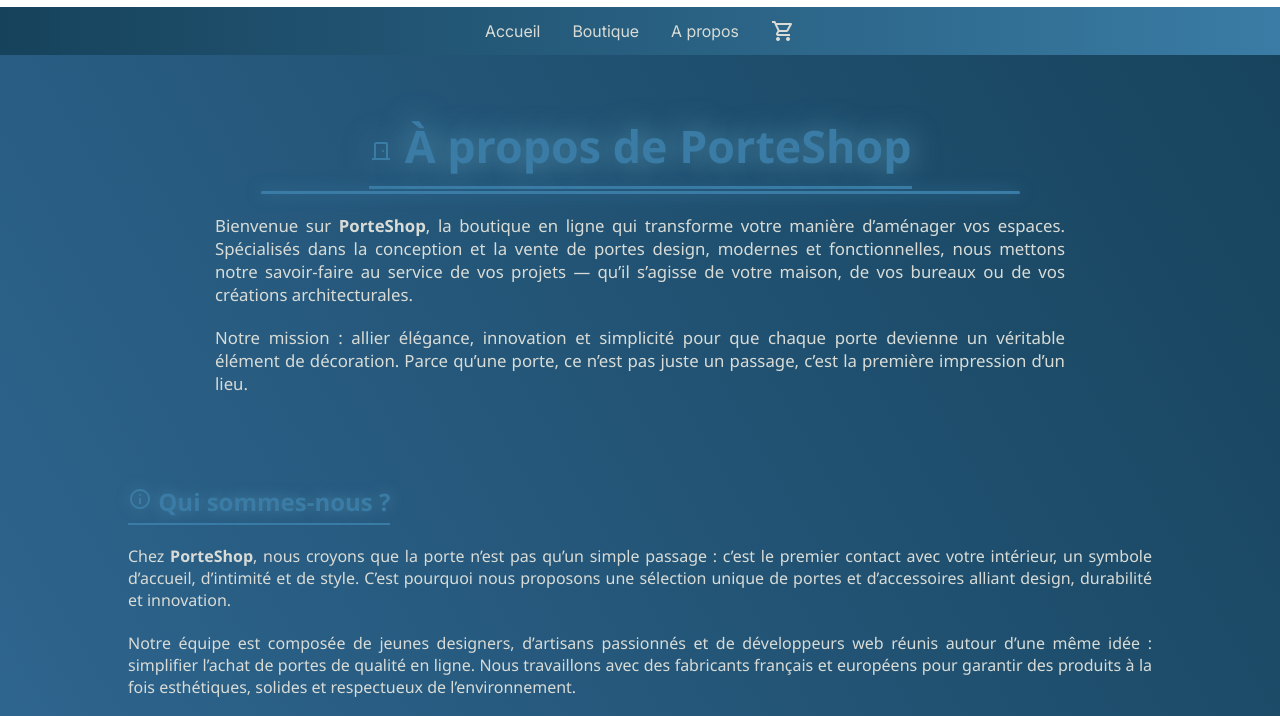
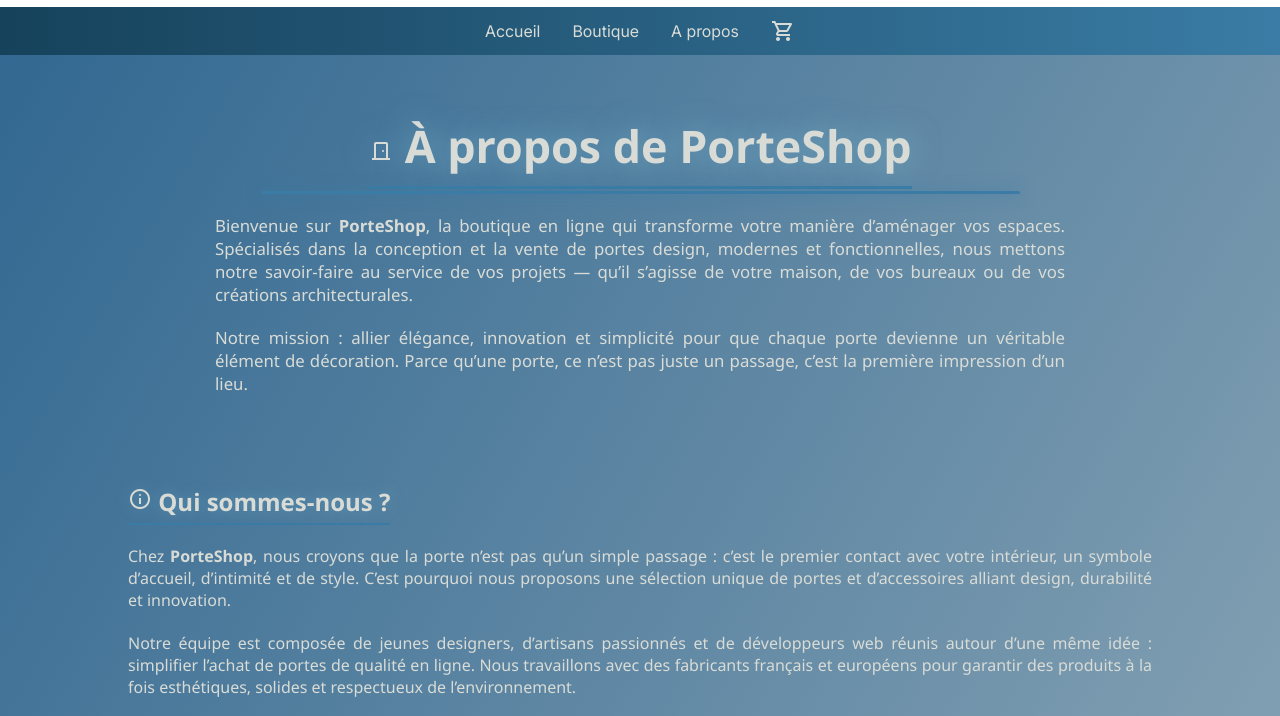
Before and after one commit to Shadowlrsp/shadowlrsp.github.io, a plain HTML site: page propos.html in a window 1280 px wide. Shown: the part 63-779 px from the top of the page. Drawn offline with nearby package versions, Linux system fonts and the light colour scheme.

Commit message:
better background

```diff
--- a/style/porte.css
+++ b/style/porte.css
@@ -7,7 +7,7 @@
     --bleu-clair: #3A7CA5;
     --accent: #81C3D7;
     --beige: #D9DCD6;
-    --halo: #81c3d7cc;
+    --halo: rgba(129, 195, 215, 0.8);
 }
 
 * {
@@ -24,7 +24,7 @@ body {
     color: var(--bleu-fonce);
     overflow-x: hidden;
     position: relative;
-    background: linear-gradient(60deg, var(--bleu-clair), var(--bleu-moyen), var(--bleu-fonce));
+    background: linear-gradient(120deg,var(--bleu-moyen), var(--beige));
     scroll-behavior: smooth;
 }
 
@@ -59,7 +59,7 @@ body {
     animation: fadeUp 1s ease;
 }
 .apropos-intro h1 {
-    color: var(--bleu-clair);
+    color: var(--beige);
     font-size: 2.8rem;
     border-bottom: 3px solid var(--accent);
     display: inline-block;
@@ -91,7 +91,7 @@ body {
    Section : Qui sommes-nous ?
    ============================= */
 .intro h2 {
-    color: var(--bleu-clair);
+    color: var(--beige);
     border-bottom: 2px solid var(--accent);
     display: inline-block;
     padding-bottom: 5px;
@@ -158,7 +158,7 @@ body {
     margin: 100px auto;
 }
 .histoire h2 {
-    color: var(--bleu-clair);
+    color: var(--beige);
     border-bottom: 3px solid var(--accent);
     display: inline-block;
     padding-bottom: 5px;
```
